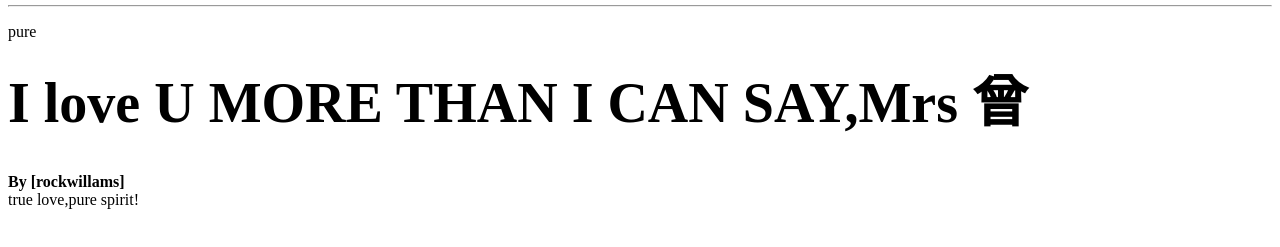
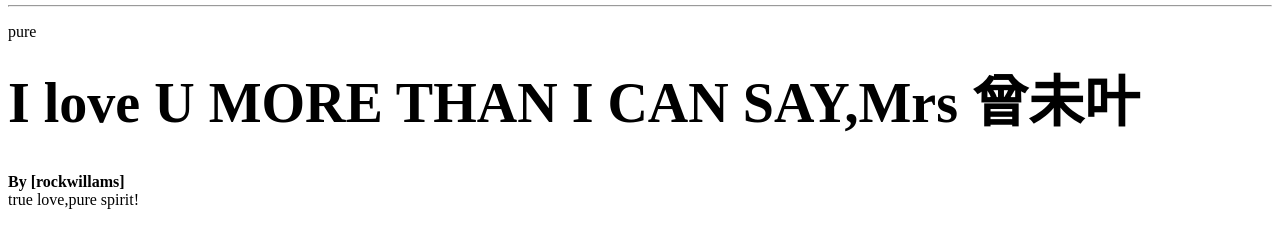
Before and after one commit to RockWillams/rockwill.github.io, a plain HTML site: page index.html in a window 1280 px wide. Shown: the part 311-558 px from the top of the page. Drawn offline with Linux system fonts and the light colour scheme.

Commit message:
Update index.html

```diff
--- a/index.html
+++ b/index.html
@@ -15,7 +15,7 @@
 <div class="column full">
             	<div class="display">
                 	<p style="font-size:1em">pure</p>
-                	<h1 style="font-size:3.5em;margin:0.2em 0">I love U MORE THAN I CAN SAY,Mrs 曾</h1>
+                	<h1 style="font-size:3.5em;margin:0.2em 0">I love U MORE THAN I CAN SAY,Mrs 曾未叶</h1>
             	</div>
         </div>
         <div class="column two-sixth flow-opposite">
```
